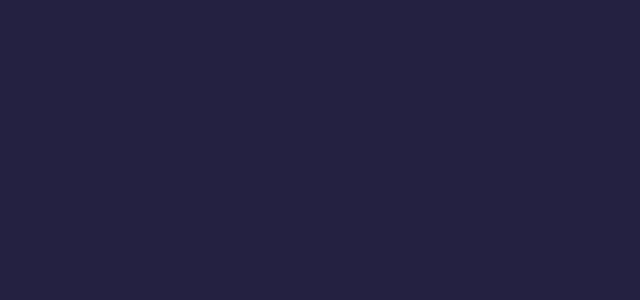
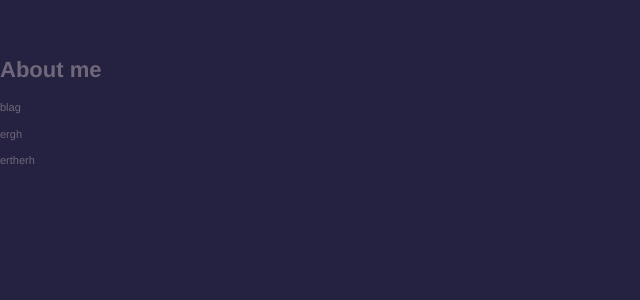
Before and after one commit to iesnoth/portfolio, a React (Create React App) app: page /about in a window 1280 px wide. Before the commit this address had no page. Shown: the top 300 px of the page, without its empty margins (0-640 px from the left). Built offline with nearby package versions, Linux system fonts and the light colour scheme.

Commit message:
starting about page

```diff
--- a/src/App.js
+++ b/src/App.js
@@ -3,6 +3,7 @@
 import { Routes, Route } from 'react-router-dom'
 import Layout from './components/layout/Layout';
 import Home from './components/home/Home';
+import About from './components/about/About';
 
 function App() {
   return (
@@ -12,6 +13,7 @@
         {/* index element passes App with Home rendered as a child */}
         <Route index element={<Home/>}/>
         </Route>
+        <Route path="/about" element={<About />} />
       </Routes>
     </>
   );
--- a/src/components/about/About.js
+++ b/src/components/about/About.js
@@ -0,0 +1,21 @@
+import AnimatedLetters from "../animatedLetters/Animated"
+
+const About = () => {
+    return(
+        <div className="container about-page">
+            <div className="text-zone">
+                <h1>
+                    <AnimatedLetters
+                    strArray={['A','b','o','u','t',' ','m','e']}
+                    idx={15}
+                    />
+                </h1>
+                <p>blag</p>
+                <p>ergh</p>
+                <p>ertherh</p>
+            </div>
+        </div>
+    )
+}
+
+export default About
```
